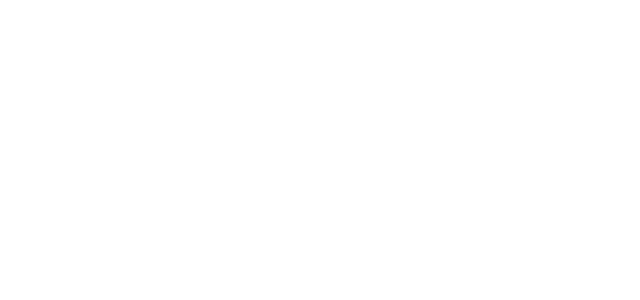
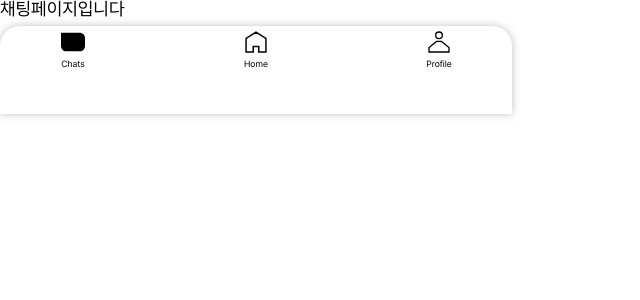
Before and after one commit to oodd-team/oodd-web-react, a React app: page /chats in a window 1280 px wide. Before the commit this address had no page. Shown: the top 300 px of the page, without its empty margins (0-640 px from the left). Built offline with nearby package versions, Linux system fonts and the light colour scheme; the HTML template or start-up script is replaced by a standard one.

Commit message:
Feat: Bottombar 라우팅 설정

```diff
--- a/src/App.tsx
+++ b/src/App.tsx
@@ -1,13 +1,19 @@
 import React from 'react';
 import { BrowserRouter, Route, Routes } from 'react-router-dom';
 import Home from './pages/Home';
+import Login from './pages/Login';
+import Chats from './pages/Chats';
+import Profile from './pages/Profile';
 
 const App: React.FC = () => {
 	return (
 		<>
 			<BrowserRouter>
 				<Routes>
-					<Route path="/" element={<Home />} />
+					<Route path="/" element={<Login />} />
+					<Route path="/home" element={<Home />} />
+					<Route path="/chats" element={<Chats />} />
+					<Route path="/profile" element={<Profile />} />
 				</Routes>
 			</BrowserRouter>
 		</>
--- a/src/components/Bottombar/index.tsx
+++ b/src/components/Bottombar/index.tsx
@@ -1,4 +1,5 @@
-import React, { useState } from 'react';
+import React, { useEffect, useState } from 'react';
+import { useLocation, useNavigate } from 'react-router-dom';
 import { BottombarContainer, BottombarLayout, IconImg, IconWrapper } from './styles';
 import Chat_s from './../../assets/Bottombar/Chat_s.svg';
 import Chat_f from './../../assets/Bottombar/Chat_f.svg';
@@ -8,19 +9,33 @@ import Profile_s from './../../assets/Bottombar/Profile_s.svg';
 import Profile_f from './../../assets/Bottombar/Profile_f.svg';
 
 const tabs = [
-	{ name: 'Chats', iconSelected: Chat_f, iconUnselected: Chat_s },
-	{ name: 'Home', iconSelected: Home_f, iconUnselected: Home_s },
-	{ name: 'Profile', iconSelected: Profile_f, iconUnselected: Profile_s },
+	{ name: 'Chats', iconSelected: Chat_f, iconUnselected: Chat_s, route: '/chats' },
+	{ name: 'Home', iconSelected: Home_f, iconUnselected: Home_s, route: '/home' },
+	{ name: 'Profile', iconSelected: Profile_f, iconUnselected: Profile_s, route: '/profile' },
 ];
 
 const Bottombar: React.FC = () => {
-	const [selectedTab, setSelectedTab] = useState<string>('Home');
+	const [selectedTab, setSelectedTab] = useState<string>('');
+	const navigate = useNavigate();
+	const location = useLocation();
+
+	useEffect(() => {
+		const currentTab = tabs.find((tab) => tab.route === location.pathname);
+		if (currentTab) {
+			setSelectedTab(currentTab.name);
+		}
+	}, [location.pathname]);
+
+	const handleTabClick = (tab: (typeof tabs)[0]) => {
+		setSelectedTab(tab.name);
+		navigate(tab.route);
+	};
 
 	return (
 		<BottombarLayout>
 			<BottombarContainer>
 				{tabs.map((tab) => (
-					<IconWrapper key={tab.name} onClick={() => setSelectedTab(tab.name)}>
+					<IconWrapper key={tab.name} onClick={() => handleTabClick(tab)}>
 						<IconImg src={selectedTab === tab.name ? tab.iconSelected : tab.iconUnselected} />
 						<p>{tab.name}</p>
 					</IconWrapper>
--- /dev/null
+++ b/src/pages/Chats/index.tsx
@@ -0,0 +1,13 @@
+import React from 'react';
+import Bottombar from '../../components/Bottombar';
+
+const Chats: React.FC = () => {
+	return (
+		<>
+			채팅페이지입니다
+			<Bottombar />
+		</>
+	);
+};
+
+export default Chats;
--- /dev/null
+++ b/src/pages/Login/index.tsx
@@ -0,0 +1,7 @@
+import React from 'react';
+
+const Login: React.FC = () => {
+	return <>로그인페이지입니다</>;
+};
+
+export default Login;
--- /dev/null
+++ b/src/pages/Profile/index.tsx
@@ -0,0 +1,13 @@
+import React from 'react';
+import Bottombar from '../../components/Bottombar';
+
+const Profile: React.FC = () => {
+	return (
+		<>
+			프로필페이지입니다
+			<Bottombar />
+		</>
+	);
+};
+
+export default Profile;
```
Also changed, not shown: src/pages/Chats/styles.tsx (added), src/pages/Login/styles.tsx (added), src/pages/Profile/styles.tsx (added).
